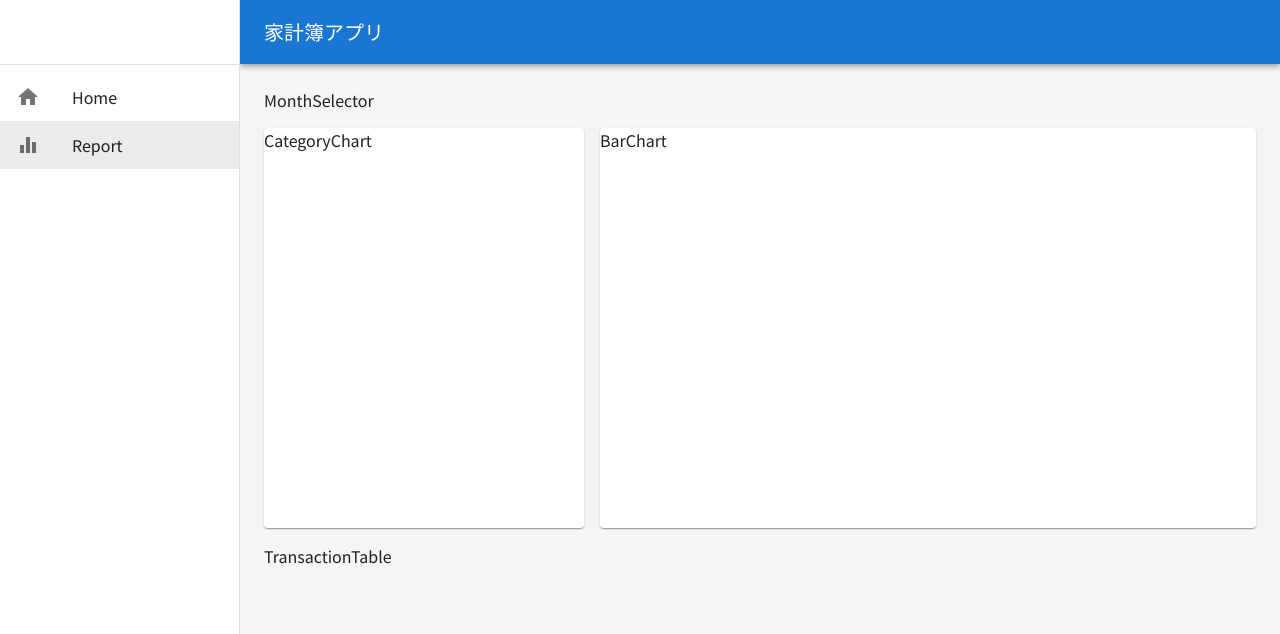
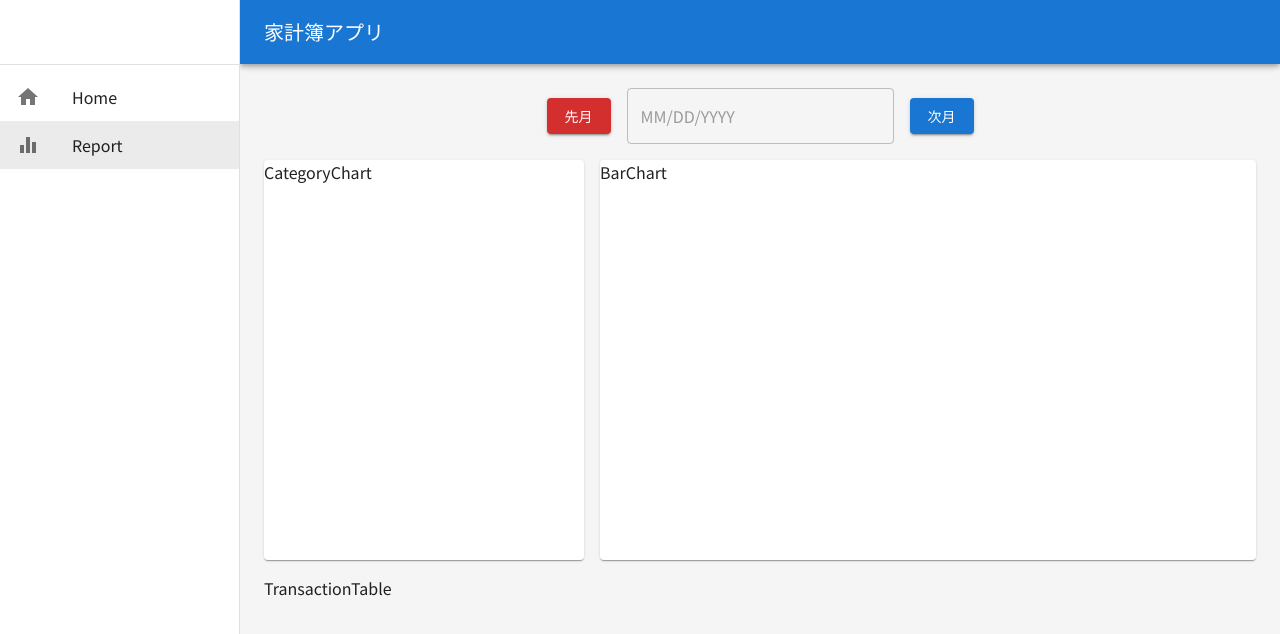
Before and after one commit to manmanmeerkat/household-app, a React (Create React App) app: page /report in a window 1280 px wide. Shown: the top 634 px of the page. Built offline with nearby package versions, Linux system fonts and the light colour scheme; no server answers; the database is empty.

Commit message:
DatePicker

```diff
--- a/package.json
+++ b/package.json
@@ -12,6 +12,7 @@
     "@hookform/resolvers": "^3.6.0",
     "@mui/icons-material": "^5.15.19",
     "@mui/material": "^5.15.19",
+    "@mui/x-date-pickers": "^7.7.1",
     "@testing-library/jest-dom": "^5.17.0",
     "@testing-library/react": "^13.4.0",
     "@testing-library/user-event": "^13.5.0",
--- a/src/components/layout/MonthSelector.tsx
+++ b/src/components/layout/MonthSelector.tsx
@@ -1,8 +1,23 @@
+import { Box, Button } from '@mui/material'
+import { DatePicker, LocalizationProvider } from '@mui/x-date-pickers'
+import { AdapterDateFns } from '@mui/x-date-pickers/AdapterDateFnsV3'
 import React from 'react'
 
 const MonthSelector = () => {
   return (
-    <div>MonthSelector</div>
+    <LocalizationProvider dateAdapter={AdapterDateFns}>
+    <Box
+        sx={{ display: 'flex', justifyContent: 'center', alignItems: "center"  }}
+    >
+        <Button color={"error"} variant='contained'>
+            先月
+        </Button>
+        <DatePicker sx={{ mx: 2 }}/>
+        <Button color={"primary"} variant='contained'>
+            次月
+        </Button>
+    </Box>
+    </LocalizationProvider>
   )
 }
 
```
Also changed, not shown: 1 other file (tests, documents, lock files or other folders).
